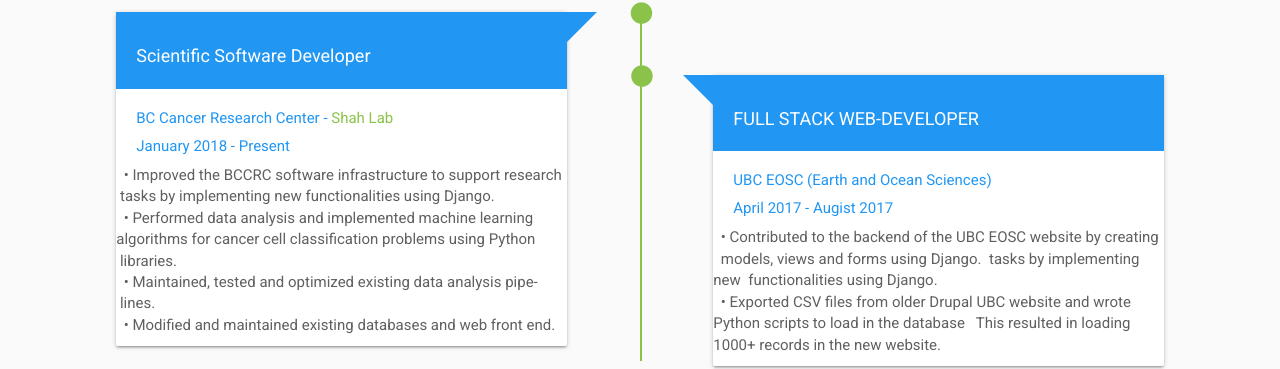
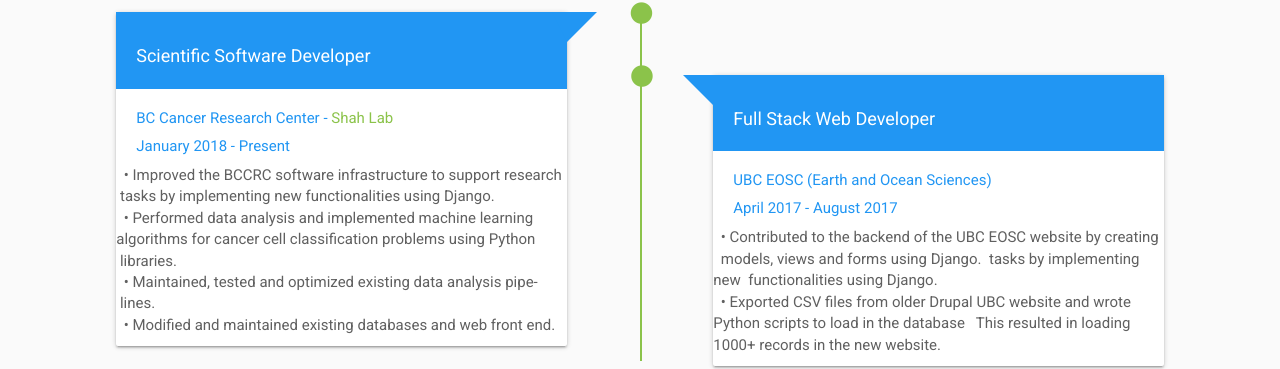
Before and after one commit to nafabrar/nafabrar.github.io, a Jekyll site: the page index.html, which Jekyll copies as it is, in a window 1280 px wide and 900 px high, scrolled down 649 px. Shown: the part 152-521 px from the top of the window. Built offline with Jekyll 4.4.1, drawn with Linux system fonts in a browser that asks for light colours; nearby versions of some CDN libraries; some web fonts are replaced; library files that are not in the unit come from our copies.

Commit message:
Update index.html

```diff
--- a/index.html
+++ b/index.html
@@ -234,12 +234,12 @@
 
                                 <!-- Heading -->
                                 <div class="timeline-header">
-                                    <h3 class="text-capitalize">FULL STACK WEB-DEVELOPER</h3>
+                                    <h3 class="text-capitalize">Full stack web developer</h3>
                                 </div>
 
                                 <!-- Organization and Period -->
                                 <p class="sub-heading"> UBC EOSC (Earth and Ocean Sciences)</p>
-                                <p class="sub-heading">April 2017 - Augist 2017</p>
+                                <p class="sub-heading">April 2017 - August 2017</p>
                                  <ul> &nbsp; • Contributed to the backend of the UBC EOSC website by creating &nbsp; models, views and forms using Django.
                                 &nbsp;tasks by implementing new &nbsp;functionalities using Django.</ul>
                                 <ul> &nbsp; • Exported CSV  files from older Drupal UBC website and wrote &nbsp; Python scripts to load in the database
```
